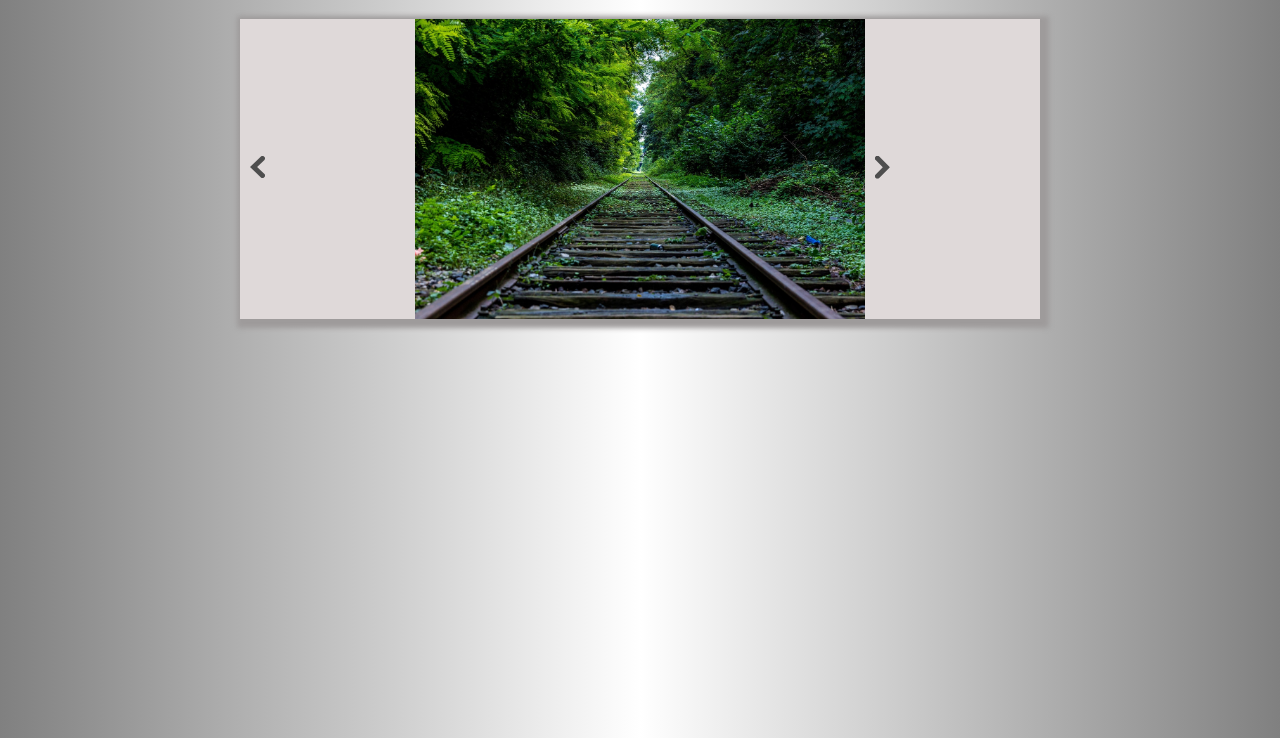
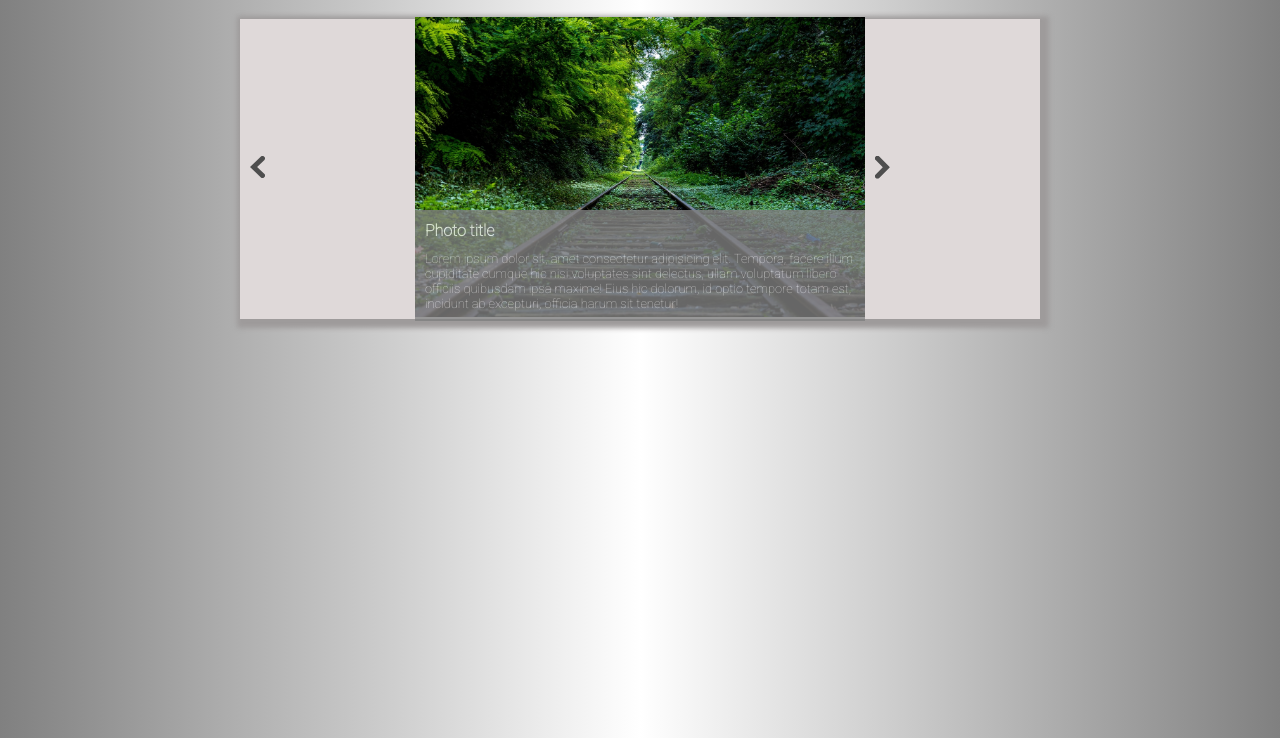
Before and after one commit to guthember/My-first-web-application, a plain HTML site: page index.html in a window 1280 px wide. Shown: the part 62-800 px from the top of the page. Drawn offline with nearby package versions, Linux system fonts and the light colour scheme.

Commit message:
First day, fix the gray container

```diff
--- a/index.html
+++ b/index.html
@@ -12,8 +12,13 @@
     <div id="leftArrow">
       <a href="#"><img src="images/arrow.svg" alt=""></a>
     </div>
-    <div id="photo">
+    <div id="photo-container">
       <img src="images/abandoned-forest-industry-nature-34950.jpg" alt="">
+      <div class="gray-container">
+        <h1 id="photo-title">Photo title</h1>
+        <p id="photo-description">Lorem ipsum dolor sit, amet consectetur adipisicing elit. Tempora, facere illum cupiditate cumque hic nisi voluptates sint delectus, ullam voluptatum libero officiis quibusdam ipsa maxime! Eius hic dolorum, id optio tempore totam est, incidunt ab excepturi, officia harum sit tenetur!
+        </p>
+      </div>
     </div>
     <div id="rightArrow">
       <a href="#"><img src="images/arrow.svg" alt=""></a>
--- a/main.css
+++ b/main.css
@@ -21,19 +21,44 @@ h1 {
   box-shadow: 3px 3px 5px 6px rgb(158, 155, 155);
 }
 
-#photo {
-  display: flex;
-  flex-direction: column;
+#photo-container {
+  /* display: flex; */
+  position: relative;
+  /* flex-direction: column; */
   margin: 0px;
   padding: 0px;
 }
 
-#photo img {
+#photo-container img {
   width: auto;
   max-height: 300px;
   margin: 0;
   padding: 0%;
 }
+
+.gray-container {
+  color: white;
+  position: absolute;
+  bottom: 0;
+  left: 0;
+  background-color: gray;
+  opacity: 0.8;
+  width: 100%;
+}
+
+#photo-title {
+  font-size: 1em;
+  font-weight: bold;
+  text-align: left;
+  margin-left: 10px;
+}
+
+#photo-description {
+  margin: 0 10px 10px;
+  font-size: 0.8em;
+  color: whitesmoke;
+}
+
 
 #leftArrow, #rightArrow {
   display: flex;
```
